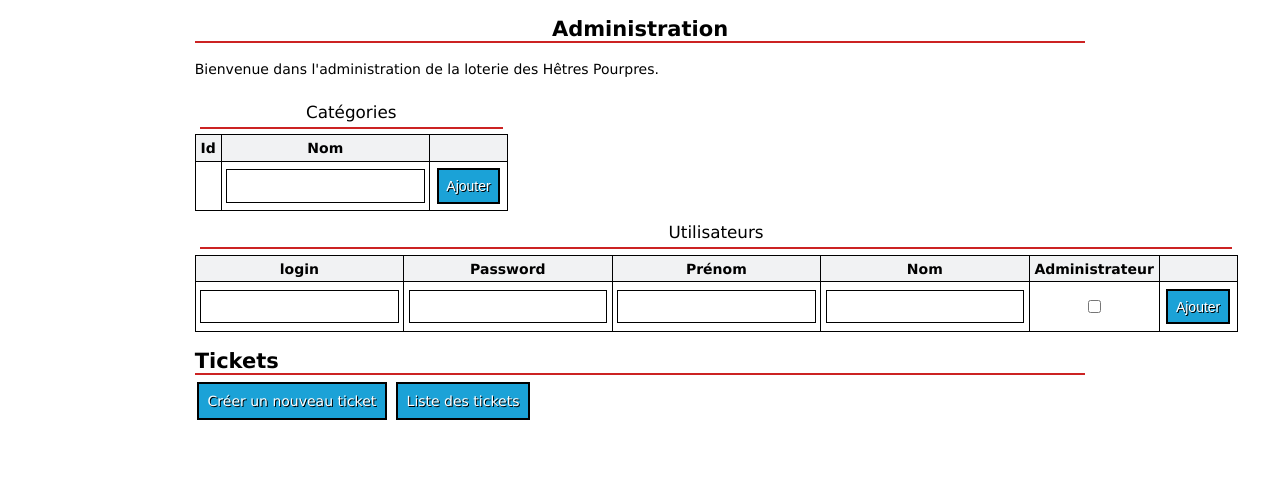
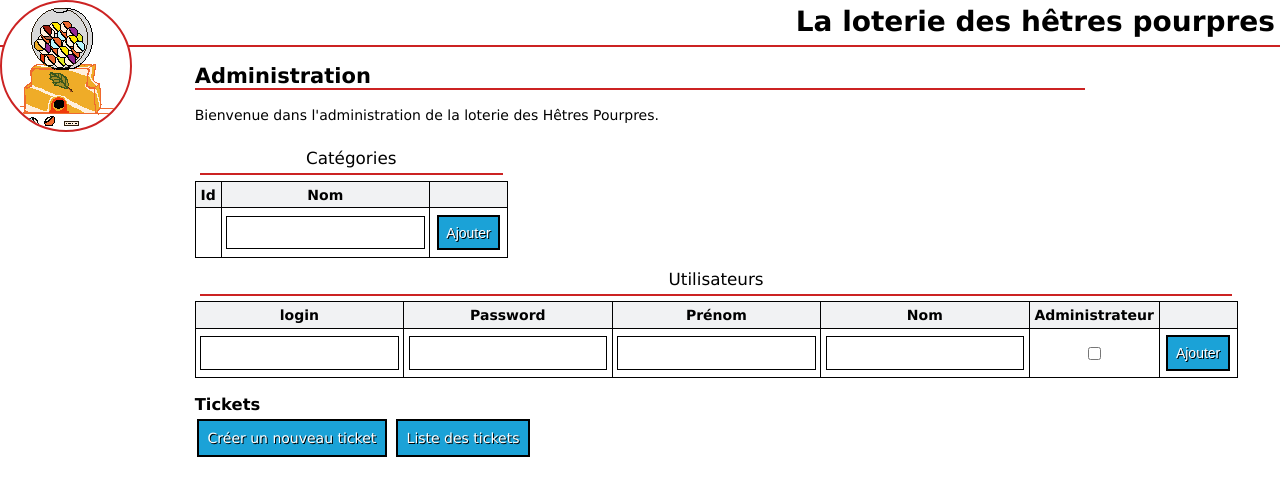
Before and after one commit to IonPostglacial/Loterie-Hetrepourpre, a Flask app: template src/templates/admin.html in a window 1280 px wide. Shown: the top 496 px of the page. Run offline with Flask 2, Linux system fonts and the light colour scheme; the template is opened without the code that fills it, so the values that code supplies are empty.

Commit message:
UI Polish

```diff
--- a/src/lottery.py
+++ b/src/lottery.py
@@ -14,6 +14,8 @@ def connected_only(f):
     @functools.wraps(f)
     def connected_only_fn(*args, **kwargs):
         if 'login' in session:
+            url_for('static', filename='style.css')
+            url_for('static', filename='machine-lotterie.png')
             return f(*args, **kwargs)
         else:
             return redirect(url_for('login_page'))
@@ -38,6 +40,7 @@ def admins_only(f):
 @app.route('/', methods=["GET", "POST"])
 @connected_only
 def home_page():
+    is_ticket_available = True
     if request.method == "POST":
         if 'pick-ticket' in request.form:
             available_tickets = Ticket.query.filter(and_(Ticket.owner_login == "", Ticket.category_id == int(request.form['ticket-category']))).all()
@@ -45,6 +48,7 @@ def home_page():
                 picked_ticket_index = random.randint(0, len(available_tickets) - 1)
                 picked_ticket = available_tickets[picked_ticket_index]
             else:
+                is_ticket_available = False
                 picked_ticket = None
         elif 'accept-ticket' in request.form:
             picked_ticket = database.session.query(Ticket).get(int(request.form['accept-ticket']))
@@ -65,7 +69,6 @@ def home_page():
             picked_ticket = None
     else:
         picked_ticket = None
-    url_for('static', filename='style.css')
     current_user = User.query.filter_by(login=session['login']).first()
     owned_ticket = Ticket.query.filter(and_(Ticket.is_treated == False, Ticket.owner == current_user)).first()
     if owned_ticket is None:
@@ -76,9 +79,11 @@ def home_page():
             solved_ticket_count=solved_count,
             unsolved_ticket_count=ticket_count,
             picked_ticket=picked_ticket,
-            categories=all_categories)
+            categories=all_categories,
+            is_ticket_available=is_ticket_available,
+            is_admin=current_user.is_admin)
     else:
-        return render_template('index.html', user=current_user, ticket=owned_ticket)
+        return render_template('index.html', user=current_user, ticket=owned_ticket, is_admin=current_user.is_admin)
 
 
 @app.route("/login", methods=["GET", "POST"])
@@ -121,7 +126,7 @@ def admin_page():
         elif "delete-user" in request.form:
             User.query.filter_by(login=request.form["delete-user"]).delete()
         database.session.commit()
-    return render_template('admin.html', categories=all_categories, users=all_users)
+    return render_template('admin.html', categories=all_categories, users=all_users, is_admin=True)
 
 
 @app.route('/admin/tickets/new', methods=['GET', 'POST'])
@@ -149,11 +154,12 @@ def create_ticket(category_id: int = None):
     return render_template('create-ticket.html',
         categories=all_categories,
         users=all_users,
-        selected_category=selected_category)
+        selected_category=selected_category,
+        is_admin=True)
 
 
 @app.route('/admin/tickets/list', methods=['GET'])
 @admins_only
 def list_tickets():
     all_categories = Category.query.all()
-    return render_template('tickets.html', categories=all_categories)
+    return render_template('tickets.html', categories=all_categories, is_admin=True)
--- a/src/static/style.css
+++ b/src/static/style.css
@@ -66,7 +66,7 @@ caption {
     padding: 0.5ch;
 }
 
-h1, h2, h3, h4, h5, caption {
+h2, caption, header {
     border-bottom: 2px solid #cc2323;
 }
 
@@ -80,6 +80,23 @@ table th {
     background-color:#f1f2f3;
 }
 
+header {
+    width: 100%;
+    height: 5ch;
+}
+
+header img {
+    background-color: white;
+    border: 2px solid #cc2323;
+    border-radius: 200px;
+}
+
+h1 {
+	margin: 5px;
+	padding: 0px;
+	font-size: 2em;
+}
+
 .grid-form {
     display: grid;
     grid-template-columns: 1fr 3fr;
@@ -89,3 +106,9 @@ table th {
 .centered-text {
     text-align: center;
 }
+
+.flexbox {
+	display: flex;
+	align-items: start;
+	justify-content: space-between;
+}
--- a/src/templates/admin.html
+++ b/src/templates/admin.html
@@ -7,9 +7,10 @@
     <link rel="stylesheet" href="static/style.css">
 </head>
 <body>
+    {% include 'header.html' %}
     <section class="readable">
         <form action="/admin" method="POST">
-        <h1>Administration</h1>
+        <h2>Administration</h2>
         <p>
             Bienvenue dans l'administration de la loterie des Hêtres Pourpres.
         </p>
@@ -60,7 +61,7 @@
                     <td><button name="add-user" value="1">Ajouter</button></td>
                 </tr>
             </table>
-            <h2>Tickets</h2>
+            <h3>Tickets</h3>
             <a href="/admin/tickets/new" class="button">Créer un nouveau ticket</a>
             <a href="/admin/tickets/list" class="button">Liste des tickets</a>
         </form>
--- a/src/templates/create-ticket.html
+++ b/src/templates/create-ticket.html
@@ -7,7 +7,7 @@
     <link rel="stylesheet" href="/static/style.css">
 </head>
 <body>
-    <h1>Créer un ticket</h1>
+    <h2>Créer un ticket</h2>
     <a href="/admin" class="button">Retour à l'administration</a>
     <form action="" method="POST" class="grid-form readable">
         <label for="ticket-category">Catégorie</label>
--- /dev/null
+++ b/src/templates/header.html
@@ -0,0 +1,7 @@
+<header class="flexbox">
+    <a href="/"><img src="static/machine-lotterie.png" alt="La loterie des hêtres pourpres"></a>
+    <h1>La loterie des hêtres pourpres</h1>
+    {% if is_admin %}
+    <a href="/admin" class="button">Administration</a>
+    {% endif %}
+</header>
--- a/src/templates/index.html
+++ b/src/templates/index.html
@@ -7,8 +7,9 @@
     <link rel="stylesheet" href="static/style.css">
 </head>
 <body>
+    {% include 'header.html' %}
     <form action="" method="POST" class="readable">
-        <h1>{{ ticket.name }}</h1>
+        <h2>{{ ticket.name }}</h2>
         <p>{{ ticket.description }}</p>
         <button name="unpick-ticket" value="{{ ticket.id }}">Remettre le ticket dans la machine</button>
         <button name="resolve-ticket" value="{{ ticket.id }}">Marquer le ticket comme résolu</button>
--- a/src/templates/login.html
+++ b/src/templates/login.html
@@ -8,7 +8,7 @@
 </head>
 <body>
     <section class="readable">
-        <h1>Connexion</h1>
+        <h2>Connexion</h2>
         <form method="POST">
             <div>
                 <label for="username">Nom d'utilisateur</label><input type="text" name="username" id="username">
--- a/src/templates/tickets.html
+++ b/src/templates/tickets.html
@@ -7,8 +7,8 @@
     <link rel="stylesheet" href="/static/style.css">
 </head>
 <body>
-    <h1>Liste des tickets</h1>
-    <a href="/admin" class="button">Retour à l'administration</a>
+    {% include 'header.html' %}
+    <h2>Liste des tickets</h2>
     {% for category in categories %}
     <section class="readable">
         <table>
```
Also changed, not shown: src/templates/choice.html (+7 -3 lines), src/static/machine-lotterie.png (added).
